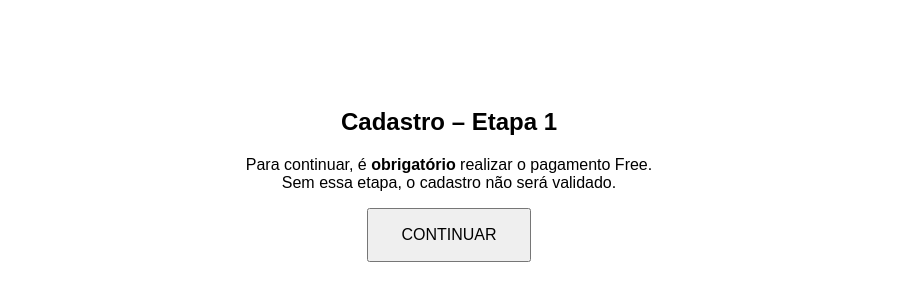
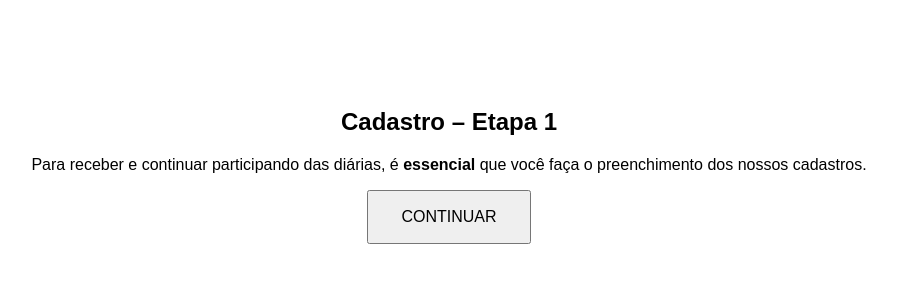
Before and after one commit to gabriellyrecrutt/cadastro-fre, a plain HTML site: page index.html in a window 1280 px wide. Shown: the whole page, without its empty margins (191-1088 px from the left). Drawn offline with Linux system fonts and the light colour scheme.

Commit message:
Revise paragraph text for registration importance
Updated the text in the paragraph to emphasize the importance of filling out the registrations.

```diff
--- a/index.html
+++ b/index.html
@@ -20,11 +20,9 @@
 
   <h2>Cadastro – Etapa 1</h2>
 
-  <p>
-    Para continuar, é <strong>obrigatório</strong> realizar o pagamento Free.
-    <br>
-    Sem essa etapa, o cadastro não será validado.
-  </p>
+<p>
+Para receber e continuar participando das diárias, é <strong>essencial</strong> que você faça o preenchimento dos nossos cadastros.
+</p>
 
   <button onclick="window.location.href='https://forms.gle/KafmQweKhiRda4Zk9'">
     CONTINUAR
```
